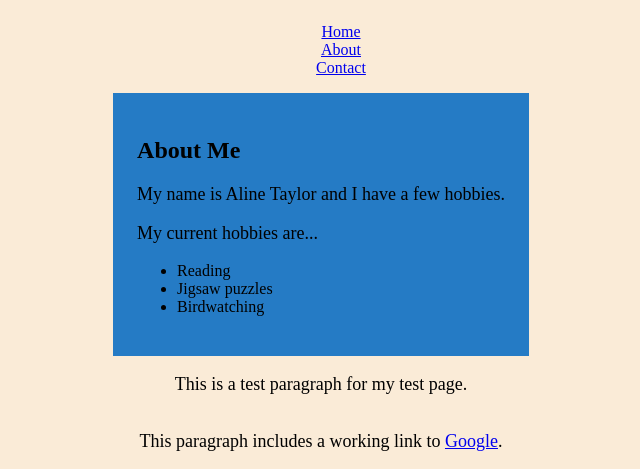
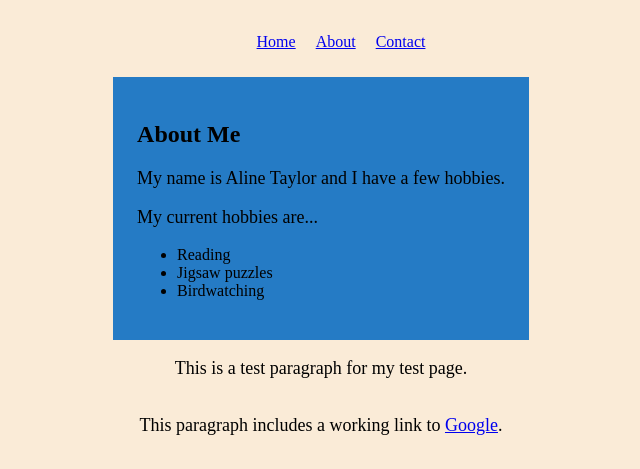
Before and after one commit to AlinesCodeFiWorks/0109_Post-Class, a plain HTML site: page index.html in a window 1280 px wide. Shown: the part 81-550 px from the top of the page, without its empty margins (319-959 px from the left). Drawn offline with Linux system fonts and the light colour scheme.

Commit message:
Figured out exercise 2 challenges! Woohoo!

```diff
--- a/styles.css
+++ b/styles.css
@@ -49,8 +49,16 @@ input:focus {
 }
 
 nav li {
-  /* Style the menu to display horizontally across the top of the page, and remove the list bullets. */
   list-style: none;
+  padding: 10px;
+}
+
+nav li:hover {
+  background-color: white;
+}
+
+nav ul {
   display: flex;
-  justify-content: center;
+  flex-direction: row;
+  justify-content: space-around;
 }
```
